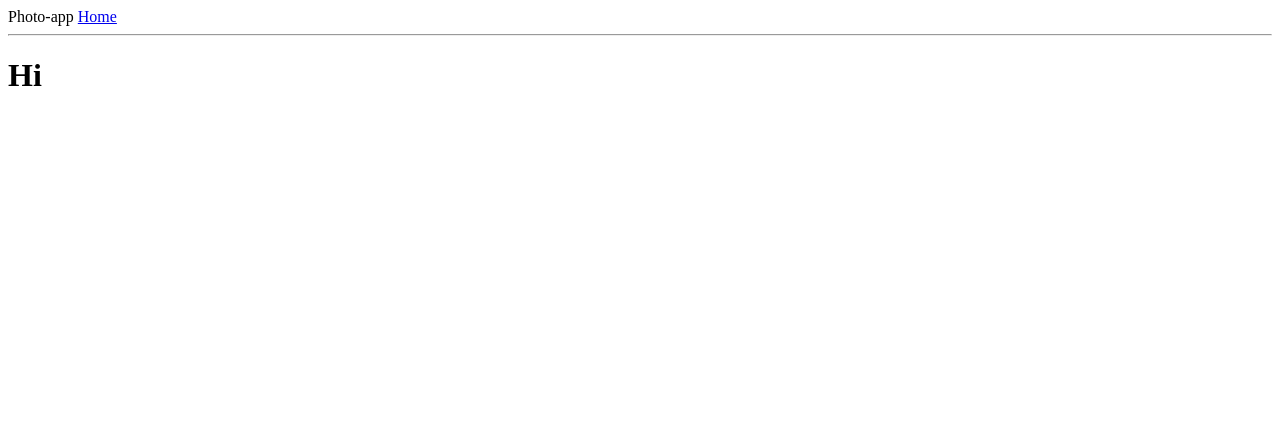
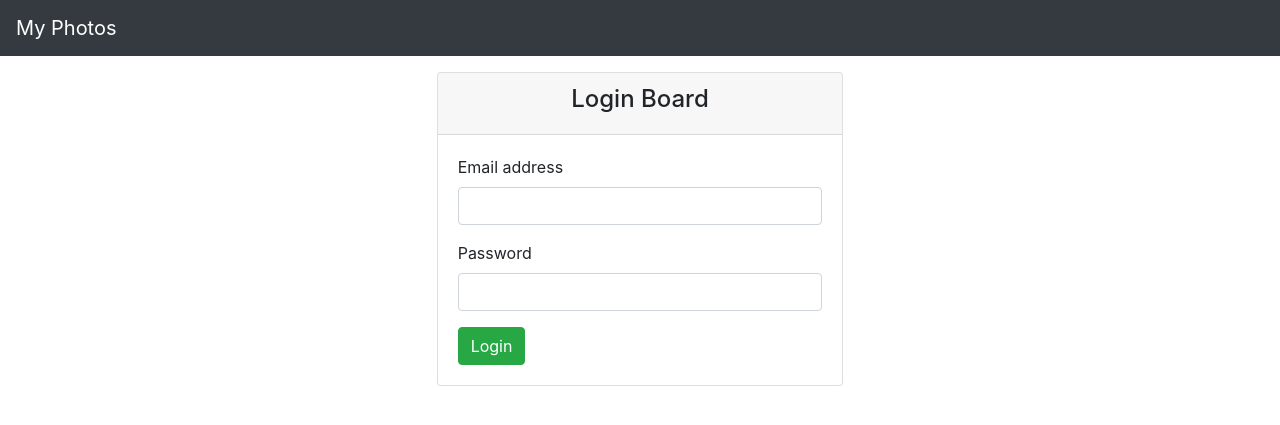
Before and after one commit to shivani-nadkarni/photo_app, a Flask app: page / in a window 1280 px wide. Shown: the top 425 px of the page. Run offline with Flask 2, Linux system fonts and the light colour scheme; some libraries are stand-ins or nearby versions.

Commit message:
Added bootstrap for login page.

```diff
--- a/app/templates/base.html
+++ b/app/templates/base.html
@@ -1,6 +1,14 @@
 <!DOCTYPE html>
-<html>
+<html lang="en">
 <head>
+	<!-- Required meta tags -->
+    <meta charset="utf-8">
+    <meta name="viewport" content="width=device-width, initial-scale=1, shrink-to-fit=no">
+
+    <!-- Bootstrap CSS -->
+    <link rel="stylesheet" href="https://stackpath.bootstrapcdn.com/bootstrap/4.3.1/css/bootstrap.min.css" integrity="sha384-ggOyR0iXCbMQv3Xipma34MD+dH/1fQ784/j6cY/iJTQUOhcWr7x9JvoRxT2MZw1T" crossorigin="anonymous">
+
+
 	{% if title %}
 	<title>{{ title }} - Photo-app</title>
 	{% else %}
@@ -8,9 +16,24 @@
 	{% endif %}
 
 </head>
+
+
 <body>
-	<div>Photo-app <a href="/login">Home</a></div>
-	<hr>
-	{% block content %}{% endblock %}
+	<nav class="navbar navbar-dark bg-dark">
+  		<a class="navbar-brand" href="/login">My Photos</a>
+	</nav>
+
+	<div>
+		{% block content %}{% endblock %}
+	</div>
+
+
+
+
+	<!-- Optional JavaScript -->
+    <!-- jQuery first, then Popper.js, then Bootstrap JS -->
+	<script src="https://code.jquery.com/jquery-3.3.1.slim.min.js" integrity="sha384-q8i/X+965DzO0rT7abK41JStQIAqVgRVzpbzo5smXKp4YfRvH+8abtTE1Pi6jizo" crossorigin="anonymous"></script>
+	<script src="https://cdnjs.cloudflare.com/ajax/libs/popper.js/1.14.7/umd/popper.min.js" integrity="sha384-UO2eT0CpHqdSJQ6hJty5KVphtPhzWj9WO1clHTMGa3JDZwrnQq4sF86dIHNDz0W1" crossorigin="anonymous"></script>
+	<script src="https://stackpath.bootstrapcdn.com/bootstrap/4.3.1/js/bootstrap.min.js" integrity="sha384-JjSmVgyd0p3pXB1rRibZUAYoIIy6OrQ6VrjIEaFf/nJGzIxFDsf4x0xIM+B07jRM" crossorigin="anonymous"></script>
 </body>
 </html>
--- a/app/templates/login.html
+++ b/app/templates/login.html
@@ -1,6 +1,31 @@
 {% extends 'base.html' %}
 
 {% block content %}
-	<h1>Hi</h1>
+	<!-- <h1>This is login page</h1> -->
+	<div class="row">
+		<div class="col-sm-4"></div>
+		<div class="col-sm-4">
+			<div class="card my-3 mx-auto" >
+		  		<div class="card-header">
+		    		<h4><center>Login Board</center></h4>
+		 		</div>
+				<div class="card-body">
+					<form>
+						<div class="form-group">
+						    <label for="exampleInputEmail1">Email address</label>
+						    <input type="email" class="form-control" id="exampleInputEmail1" aria-describedby="emailHelp">
+						 </div>
+
+						 <div class="form-group">
+						    <label for="exampleInputPassword1">Password</label>
+						    <input type="password" class="form-control" id="exampleInputPassword1">
+						 </div>
+
+						 <button type="submit" class="btn btn-success">Login</button>
+					</form>
+				</div>
+			</div>
+		</div>
+	</div>
 
 {% endblock %}
```
